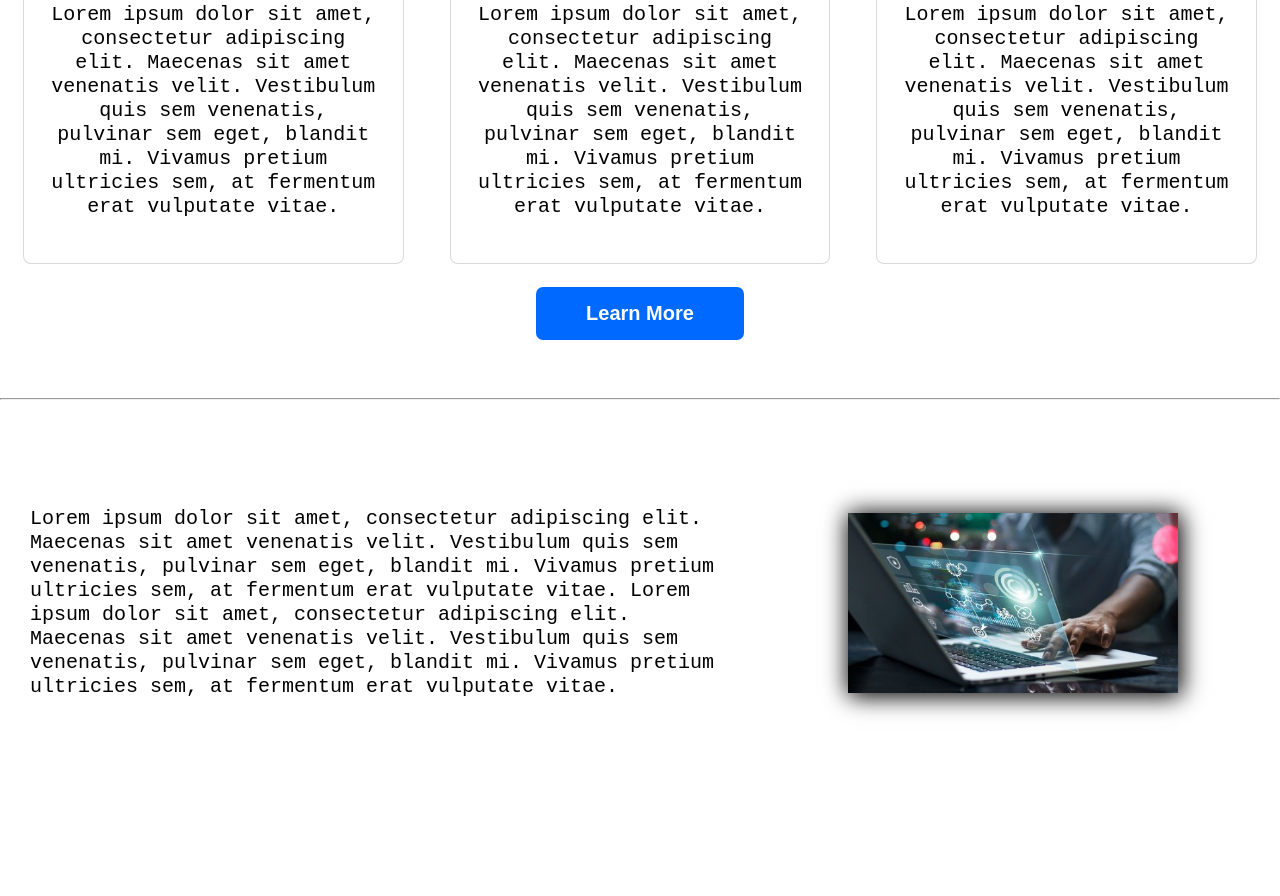
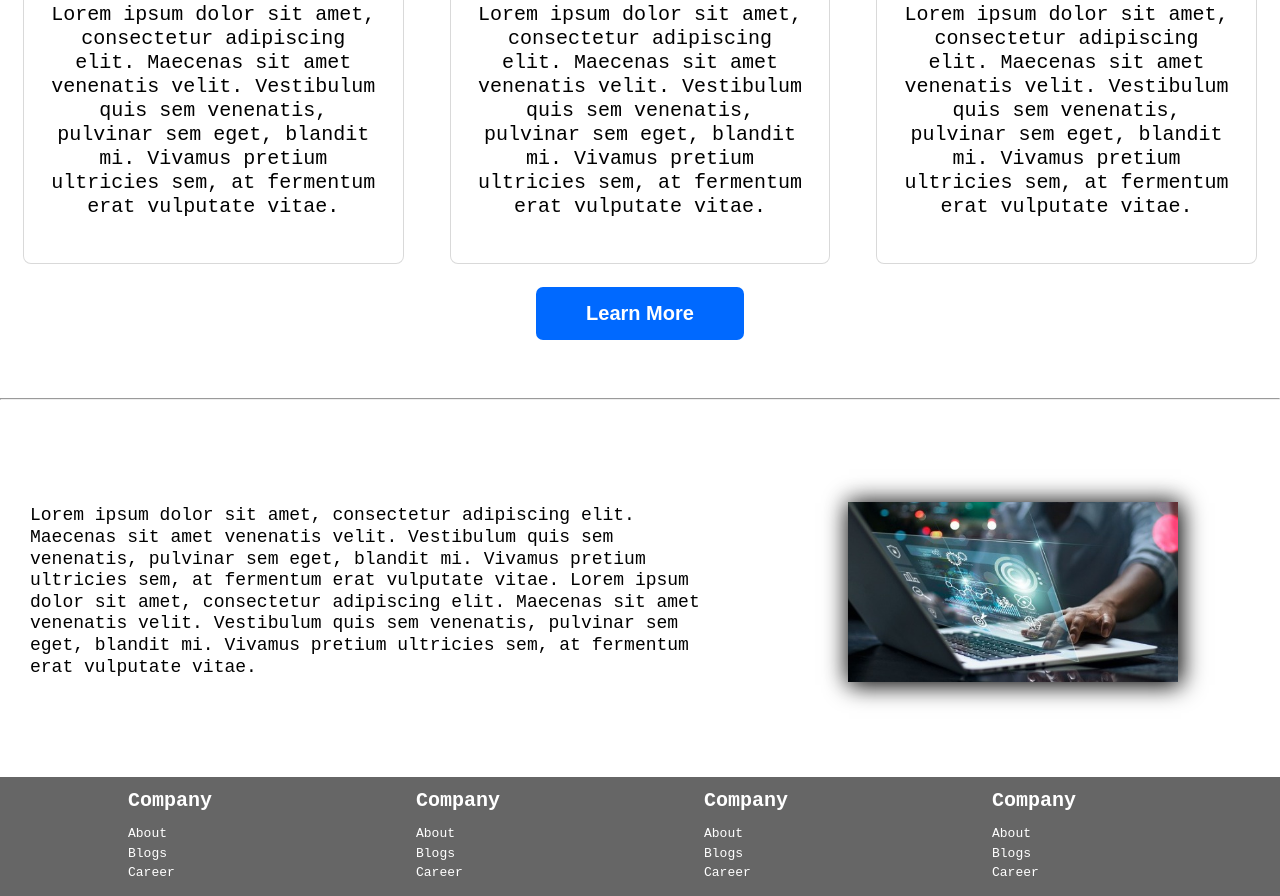
Before and after one commit to ChanNyein1422/wb-webdev, a plain HTML site: page index.html in a window 1280 px wide. Shown: the part 765-1661 px from the top of the page. Before the commit the page ends 1566 px from the top, so only its background shows below. Drawn offline with Linux system fonts and the light colour scheme.

Commit message:
footer added

```diff
--- a/index.html
+++ b/index.html
@@ -141,6 +141,42 @@
       </div>
     </div>
 
+    <footer class="foot">
+      <div class="row">
+        <div class="col-3 mobileStack">
+          <h1>Company</h1>
+          <ul>
+            <li>About</li>
+            <li>Blogs</li>
+            <li>Career</li>
+          </ul>
+        </div>
+        <div class="col-3 mobileStack">
+          <h1>Company</h1>
+          <ul>
+            <li>About</li>
+            <li>Blogs</li>
+            <li>Career</li>
+          </ul>
+        </div>
+        <div class="col-3 mobileStack">
+          <h1>Company</h1>
+          <ul>
+            <li>About</li>
+            <li>Blogs</li>
+            <li>Career</li>
+          </ul>
+        </div>
+        <div class="col-3 mobileStack">
+          <h1>Company</h1>
+          <ul>
+            <li>About</li>
+            <li>Blogs</li>
+            <li>Career</li>
+          </ul>
+        </div>
+      </div>
+    </footer>
     <script>
       function dropdownMenu() {
         var x = document.getElementById("dropdownClick");
--- a/style.css
+++ b/style.css
@@ -34,7 +34,7 @@ p {
 }
 
 article p {
-  font-size: 20px;
+  font-size: 18px;
   padding: 30px;
 }
 
@@ -125,7 +125,8 @@ div.leftside-col {
   margin-left: 30%;
 }
 div.rightside-col {
-  margin-left: 15%;
+  margin-left: 10%;
+  overflow: hidden;
 }
 h1.large {
   color: white;
@@ -187,6 +188,24 @@ div.techPic img {
     2px 2px 23px 1px rgba(0, 0, 0, 1);
 }
 
+footer.foot {
+  width: 100%;
+  display: block;
+  background-color: #666;
+  padding-left: 10%;
+}
+footer.foot h1 {
+  color: #fff;
+  font-size: 20px;
+}
+footer.foot ul {
+  color: #fff;
+  list-style: none;
+  text-align: left;
+  padding-left: 0;
+  line-height: 1.5;
+}
+
 /*----------------- Custom Styles ------------------*/
 #section-1-gradient {
   background: #076dff;
@@ -198,7 +217,7 @@ div.techPic img {
 
 /* class for css ----- id for javascript -----*/
 /*--------- mobile --------- go one section at a time */
-@media screen and (max-width: 680px) {
+@media screen and (max-width: 800px) {
   ul.topnav li:not(:nth-child(1)) {
     display: none;
   }
@@ -226,15 +245,17 @@ div.techPic img {
     font-size: 35px;
   }
 
-  article p {
-    font-size: 18px;
-  }
   .col-6,
   .col-4,
   .col-7,
   .col-5 {
     width: 100%;
     margin: 0;
+  }
+
+  div.mobilestack {
+    width: 50%;
+    display: block;
   }
   div.box {
     padding: 10px;
```
